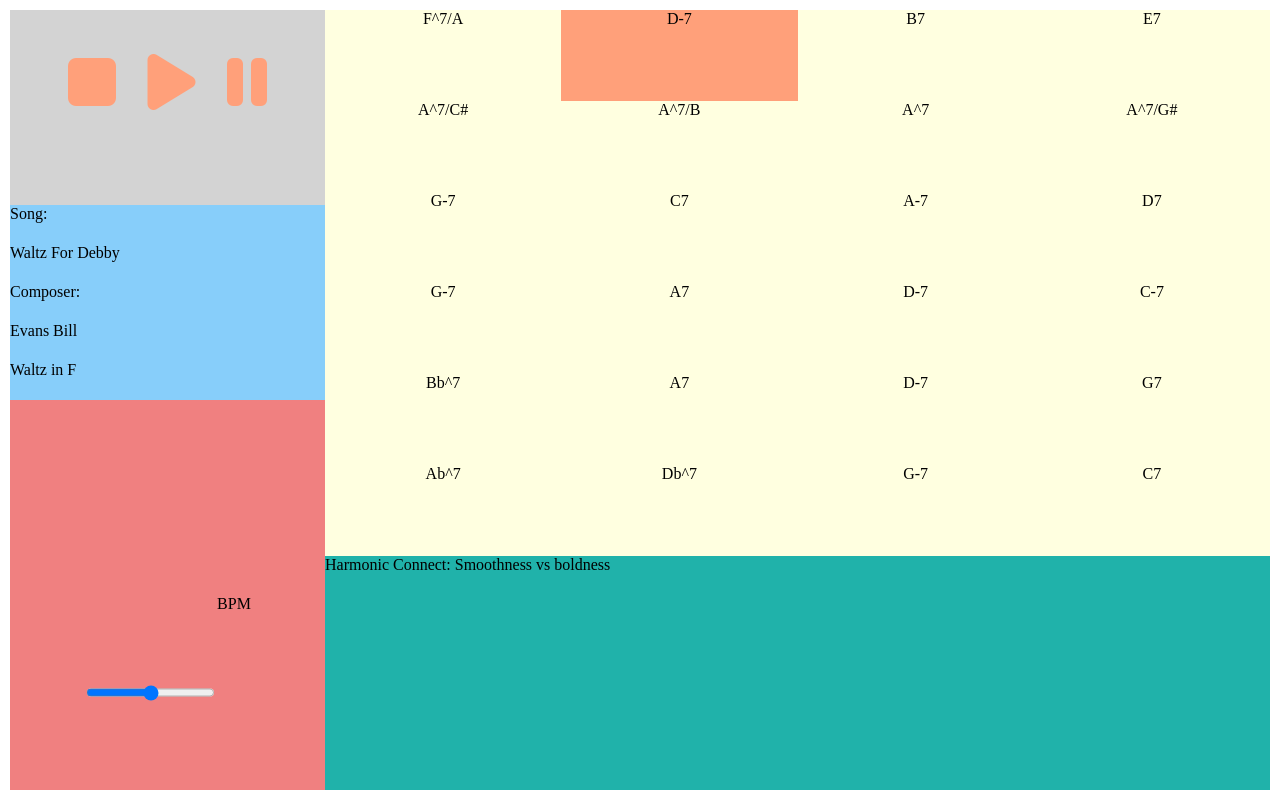
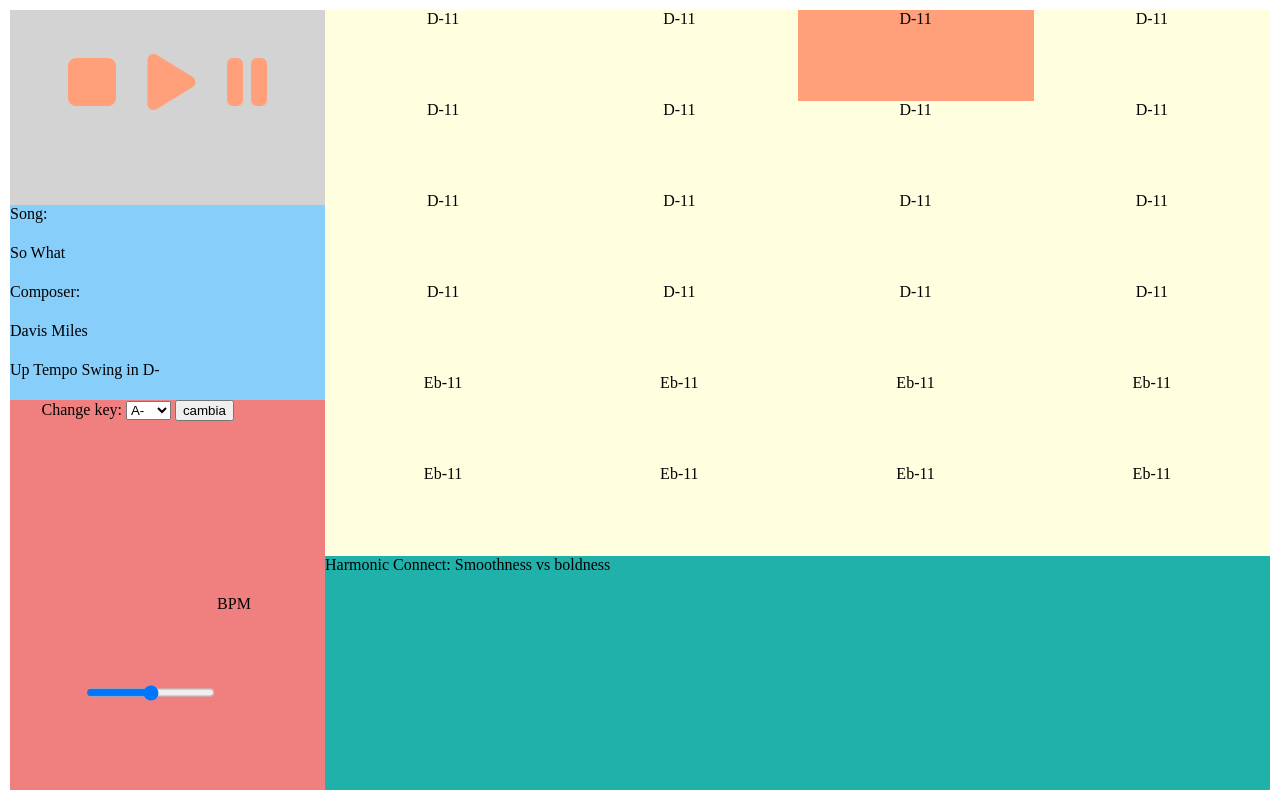
Before and after one commit to AyTaken/cReal, a website with bundled scripts: page index.html in a window 1280 px wide. Built offline with nearby package versions, Linux system fonts and the light colour scheme.

Commit message:
Added dropdown menu for change key

```diff
--- a/index.html
+++ b/index.html
@@ -23,7 +23,32 @@
                 <div class="info" id="composer"></div>
                 <div class="info" id="styleAndKey"></div>
             </div>
-            <div class="sidebarColumn" id="changeSongSettings"></div>
+            <div class="sidebarColumn" id="changeSongSettings">
+
+                <div class="songBtn" id="changeKey">
+                    <label id="labelKey" for="keys">Change key:</label>
+                    <select id="keys">
+                        <option id="opt1" value=""></option>
+                        <option id="opt2" value=""></option>
+                        <option id="opt3" value=""></option>
+                        <option id="opt4" value=""></option>
+                        <option id="opt5" value=""></option>
+                        <option id="opt6" value=""></option>
+                        <option id="opt7" value=""></option>
+                        <option id="opt8" value=""></option>
+                        <option id="opt9" value=""></option>
+                        <option id="opt10" value=""></option>
+                        <option id="opt11" value=""></option>
+                        <option id="opt12" value=""></option>
+                    </select>
+                    <button type="submit" id="onClickSubmit">cambia</button>
+                </div>
+
+
+                <div class="songBtn" id="sameKey"></div>
+
+                <div class="songBtn" id="differentKey"></div>
+            </div>
             <div class="sidebarColumn" id="tempoSettings">
                 <input type="range" label="tempo" units="bpm" min="0" max="240" step="1" value="120" onchange="currentSong.bpm(this.value)"> BPM
                 </input>
--- a/main.js
+++ b/main.js
@@ -23,11 +23,7 @@ let initialSong = SimilarSongsRandomizer.getFirstRandomSong();
 //TonePlayer.setCurrentSong(initialSong)
 currentSong = initialSong
 let measures = currentSong.music.measures
-
-
-
-
-
+setKeyDropdown()
 
 
 //TEST
@@ -58,18 +54,18 @@ setInterval(function(){
     if (temp == currentSong.music.measures.length)
         temp = 0
     setCurrentMeasure(temp)
-}, 200);
+}, 2000);
 
 function scrollSubView() {
     viewIndex = (currentMeasure + finalShift) % maxSize
-    console.log("current mes: ", currentMeasure, "-->",circularMotion(currentMeasure, maxSize-1, measures.length))
-    console.log(viewedBlock[circularMotion(viewIndex, -1, maxSize)], "-->", measures[circularMotion(currentMeasure, maxSize - 1, measures.length)])
+    //console.log("current mes: ", currentMeasure, "-->",circularMotion(currentMeasure, maxSize-1, measures.length))
+    //console.log(viewedBlock[circularMotion(viewIndex, -1, maxSize)], "-->", measures[circularMotion(currentMeasure, maxSize - 1, measures.length)])
 
     viewedBlock[circularMotion(viewIndex, -1, maxSize)] = measures[circularMotion(currentMeasure, maxSize - 1, measures.length)]
     if (currentMeasure == measures.length - 1) {
         finalShift = ((currentMeasure % maxSize + 1) + finalShift) % maxSize
     }
-    console.log(finalShift)
+    //console.log(finalShift)
 }
 
 function circularMotion(num, addSocNum, mod) {
@@ -86,18 +82,36 @@ function circularMotion(num, addSocNum, mod) {
     return ris
 }
 
-/*function scrollSubView() {
-    viewIndex = (currentMeasure + finalShift) % maxSize
-    console.log("Current measure: ", currentMeasure, " + Viewed index: ", viewIndex)
-    if (currentMeasure > 0) {
-        //console.log("Before: ", circularMotion(currentMeasure, -1, maxSize), "after: ", circularMotion(currentMeasure, maxSize - 1, measures.length))
-        viewedBlock[circularMotion(viewIndex, -1, maxSize)] = measures[circularMotion(currentMeasure, maxSize - 1, measures.length)]
-        if (currentMeasure == measures.length - 1) {
-            finalShift = ((currentMeasure % maxSize + 1) + finalShift) % maxSize
+
+function setKeyDropdown() {
+    let noAlt = ["C", "Db", "D", "Eb", "E", "F", "Gb", "G", "Ab", "A", "Bb", "B"]
+    let minor = ["A-", "Bb-", "B-", "C-", "C#-", "D-", "Eb-", "E-", "F-", "F#-", "G-", "G#-"]
+
+    let dropdown = document.getElementById("keys")
+
+    if (currentSong.key.includes("-")) {
+        console.log("OKS")
+        for (let i = 0; i < dropdown.children.length; i++) {
+            dropdown.children[i].textContent = minor[i]
+            dropdown.children[i].value = minor[i]
         }
-        //console.log(finalShift)
+    } else {
+
+        for (let i = 0; i < dropdown.children.length; i++) {
+            dropdown.children[i].textContent = noAlt[i]
+            dropdown.children[i].value = noAlt[i]
+        }
     }
-}*/
+}
+
+document.getElementById("onClickSubmit").onclick = function (){
+    let nextKey = document.getElementById("keys").value
+    if (currentSong.key == nextKey) {
+        console.log("NOP")
+        return
+    }
+
+}
 },{"./similarSongsRandomizer.js":2,"./view.js":4}],2:[function(require,module,exports){
 let songs = require('./test.json');
 
@@ -105,7 +119,7 @@ exports.getFirstRandomSong = function() {
     var firstSong = songs[Math.floor(Math.random() * songs.length)];
     //console.log(firstSong.title)
     //TEST
-    firstSong = songs[21]
+    firstSong = songs[18]
         //allBlues[0][1] = 'C7'
         //firstSong.music.measures = allBlues
     return firstSong
--- a/similarSongsRandomizer.js
+++ b/similarSongsRandomizer.js
@@ -4,7 +4,7 @@ exports.getFirstRandomSong = function() {
     var firstSong = songs[Math.floor(Math.random() * songs.length)];
     //console.log(firstSong.title)
     //TEST
-    firstSong = songs[21]
+    firstSong = songs[18]
         //allBlues[0][1] = 'C7'
         //firstSong.music.measures = allBlues
     return firstSong
--- a/style.css
+++ b/style.css
@@ -75,3 +75,14 @@
 .selectedCell {
     background-color: lightsalmon;
 }
+
+#changeSongSettings {
+    display: block;
+}
+
+.songBtn {
+    position: relative;
+    width: auto;
+    margin-left: 10%;
+    height: 20%;
+}
```
Also changed, not shown: app.js (+44 -19 lines).
